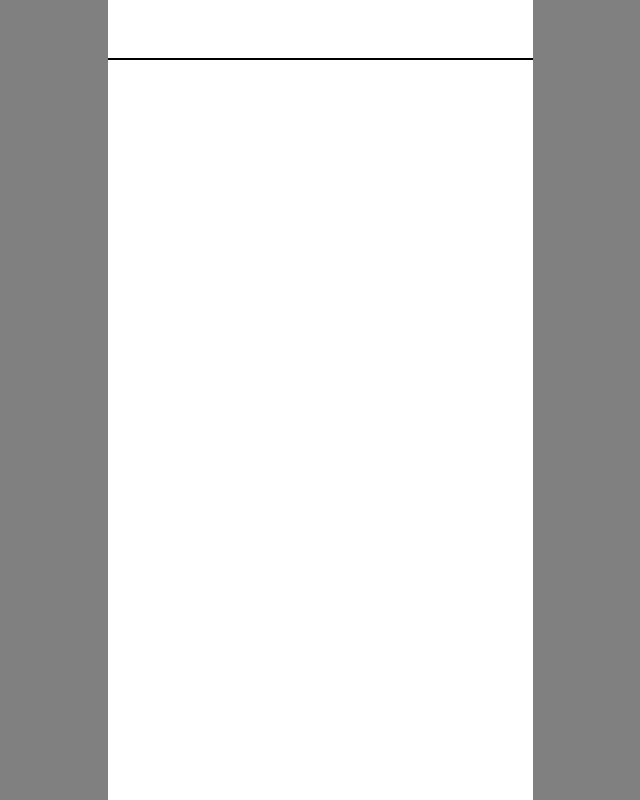
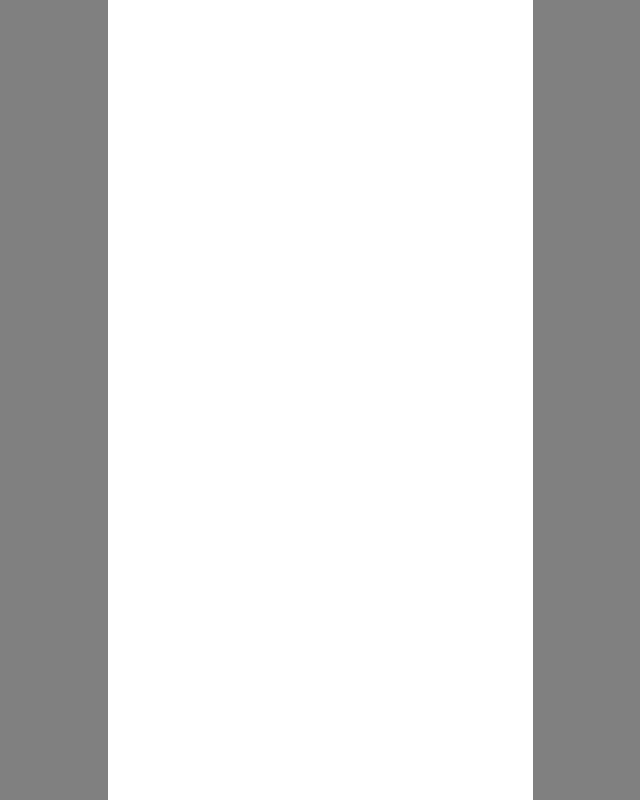
Before and after one commit to yousunzoo/Moodlog-FE-WEB, a React (Vite) app: page /diaryCreate in a window 1280 px wide. Shown: the whole page, without its empty margins (320-960 px from the left). Built offline with nearby package versions, Linux system fonts and the light colour scheme; a web font is replaced by a local one.

Commit message:
remove: 오류로 인한 프로젝트 초기화

```diff
--- a/src/pages/diaryCreatePage/index.tsx
+++ b/src/pages/diaryCreatePage/index.tsx
@@ -1,12 +1,7 @@
 import React from 'react'
-import * as S from './style'
 
 function DiaryCreatePage() {
-  return (
-    <>
-      <S.TopBar></S.TopBar>
-    </>
-  )
+  return <></>
 }
 
 export default DiaryCreatePage
--- a/src/pages/diaryCreatePage/style.ts
+++ /dev/null
@@ -1,12 +0,0 @@
-import styled from 'styled-components'
-
-export const TopBar = styled.div`
-  display: flex;
-  position: absolute;
-
-  top: 0;
-  left: 0;
-  width: 100%;
-  height: 60px;
-  border-bottom: 2px solid ${({ theme }) => theme.borderColor};
-`
```
